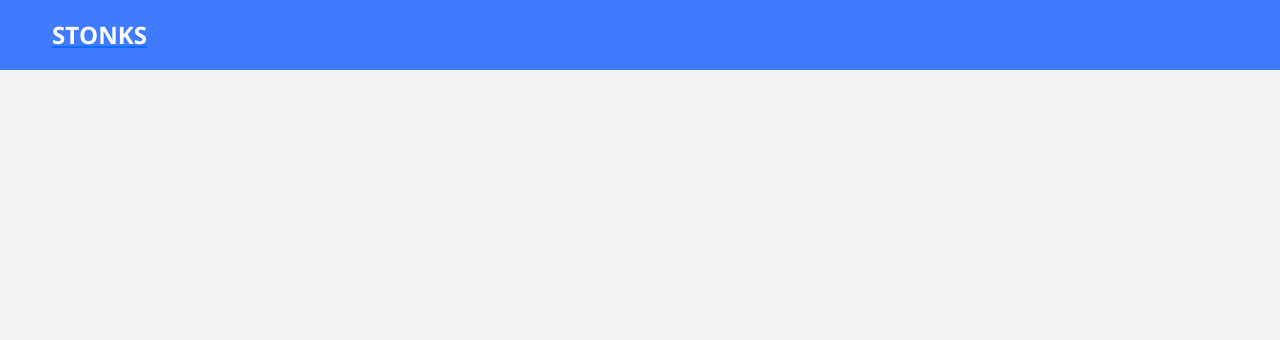
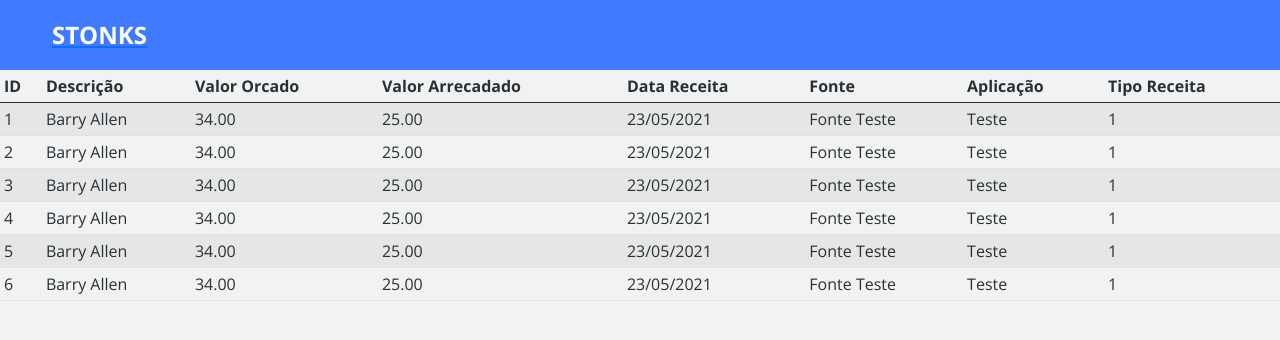
Before and after one commit to GuhTiagoSilva/county-data-management, a React (Create React App) app in the folder frontend/: page /incomes in a window 1280 px wide. Shown: the top 340 px of the page. Built offline with nearby package versions, Linux system fonts and the light colour scheme.

Commit message:
DataTable Component, Basic static components

```diff
--- a/frontend/src/Routes.tsx
+++ b/frontend/src/Routes.tsx
@@ -1,5 +1,6 @@
 import React from 'react';
 import { BrowserRouter, Route, Switch } from 'react-router-dom';
+import DataTable from './core/components/DataTable';
 import Navbar from './core/components/Navbar';
 import Home from './pages/Home';
 
@@ -10,6 +11,9 @@ const Routes = () => (
             <Route path="/" exact>
                 <Home />
             </Route>
+            <Route path="/incomes">
+                <DataTable/>
+            </Route>
         </Switch>
     </BrowserRouter>
 );
--- /dev/null
+++ b/frontend/src/core/components/DataTable/index.tsx
@@ -0,0 +1,86 @@
+import React from "react";
+
+const DataTable = () => {
+  return (
+    <div className="table-responsive">
+      <table className="table table-striped table-sm">
+        <thead>
+          <tr>
+            <th>ID</th>
+            <th>Descrição</th>
+            <th>Valor Orcado</th>
+            <th>Valor Arrecadado</th>
+            <th>Data Receita</th>
+            <th>Fonte</th>
+            <th>Aplicação</th>
+            <th>Tipo Receita</th>
+          </tr>
+        </thead>
+        <tbody>
+          <tr>
+            <td>1</td>
+            <td>Barry Allen</td>
+            <td>34.00</td>
+            <td>25.00</td>
+            <td>23/05/2021</td>
+            <td>Fonte Teste</td>
+            <td>Teste</td>
+            <td>1</td>
+          </tr>
+          <tr>
+            <td>2</td>
+            <td>Barry Allen</td>
+            <td>34.00</td>
+            <td>25.00</td>
+            <td>23/05/2021</td>
+            <td>Fonte Teste</td>
+            <td>Teste</td>
+            <td>1</td>
+          </tr>
+          <tr>
+            <td>3</td>
+            <td>Barry Allen</td>
+            <td>34.00</td>
+            <td>25.00</td>
+            <td>23/05/2021</td>
+            <td>Fonte Teste</td>
+            <td>Teste</td>
+            <td>1</td>
+          </tr>
+          <tr>
+            <td>4</td>
+            <td>Barry Allen</td>
+            <td>34.00</td>
+            <td>25.00</td>
+            <td>23/05/2021</td>
+            <td>Fonte Teste</td>
+            <td>Teste</td>
+            <td>1</td>
+          </tr>
+          <tr>
+            <td>5</td>
+            <td>Barry Allen</td>
+            <td>34.00</td>
+            <td>25.00</td>
+            <td>23/05/2021</td>
+            <td>Fonte Teste</td>
+            <td>Teste</td>
+            <td>1</td>
+          </tr>
+          <tr>
+            <td>6</td>
+            <td>Barry Allen</td>
+            <td>34.00</td>
+            <td>25.00</td>
+            <td>23/05/2021</td>
+            <td>Fonte Teste</td>
+            <td>Teste</td>
+            <td>1</td>
+          </tr>
+        </tbody>
+      </table>
+    </div>
+  );
+};
+
+export default DataTable;
--- a/frontend/src/pages/Home/index.tsx
+++ b/frontend/src/pages/Home/index.tsx
@@ -1,8 +1,9 @@
 import { DiffieHellman } from "crypto";
 import React from "react";
-import './styles.scss'
-import {ReactComponent as MainImage} from '../../core/assets/images/main-image.svg'
+import "./styles.scss";
+import { ReactComponent as MainImage } from "../../core/assets/images/main-image.svg";
 import ButtonIcon from "../../core/components/ButtonIcon";
+import { Link } from "react-router-dom";
 
 const Home = () => {
   return (
@@ -15,7 +16,9 @@ const Home = () => {
           <p className="text-subtitle">
             Ajudaremos você a analisar esses dados <br /> com nosso Dashboard
           </p>
+          <Link to="/incomes">
             <ButtonIcon text="CONSULTE AGORA" />
+          </Link>
         </div>
 
         <div className="col-6">
```
Also changed, not shown: frontend/src/core/components/DataTable/styles.scss (added).
